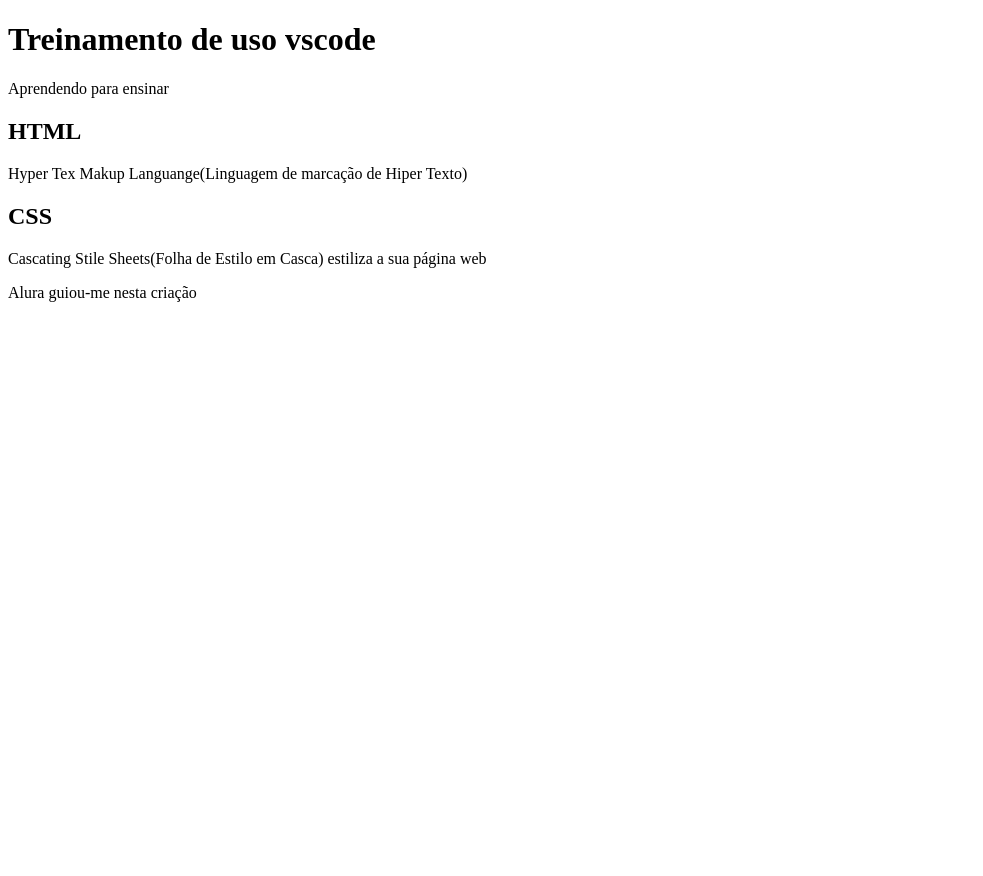
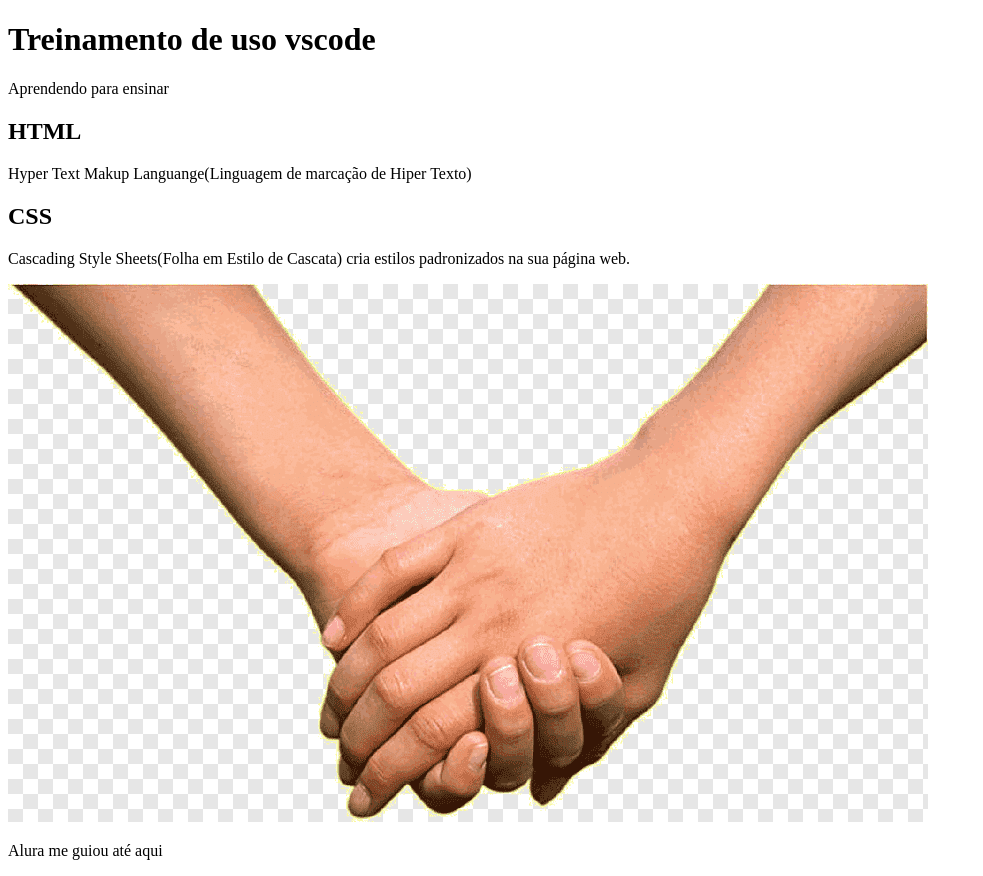
Before and after one commit to SamirHilarioKadri/Treinamento-GitHub, a plain HTML site: page index.html in a window 1280 px wide. Shown: the whole page, without its empty margins (0-983 px from the left). Before the commit the page ends 800 px from the top, so only its background shows below. Drawn offline with Linux system fonts and the light colour scheme.

Commit message:
Add files via upload
Finalizando a página HTML

```diff
--- a/index.html
+++ b/index.html
@@ -13,15 +13,16 @@
 
    <section>
 <h2>HTML</h2>
-<p>Hyper Tex Makup Languange(Linguagem de marcação de Hiper Texto)</p>
+<p>Hyper Text Makup Languange(Linguagem de marcação de Hiper Texto)</p>
 
 <h2>CSS</h2>
-<p>Cascating Stile Sheets(Folha de Estilo em Casca) estiliza a sua página web</p>
+ <p>Cascading Style Sheets(Folha em Estilo de Cascata) cria estilos padronizados na sua página web.</p>
+ <img src="imagem/Imagem para o treinamento do vscode.png"
 
    </section>
 
    <footer>
-Alura guiou-me nesta criação
+<p>Alura me guiou até aqui</p>
 
    </footer>
 </body>
```
Also changed, not shown: imagem/Imagem para o treinamento do vscode.png (added).
